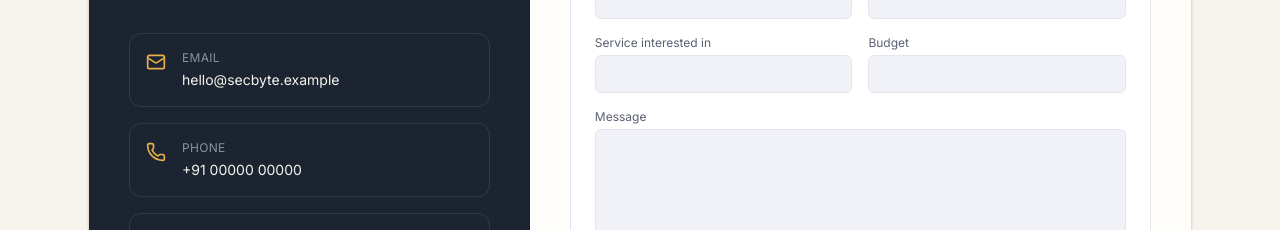
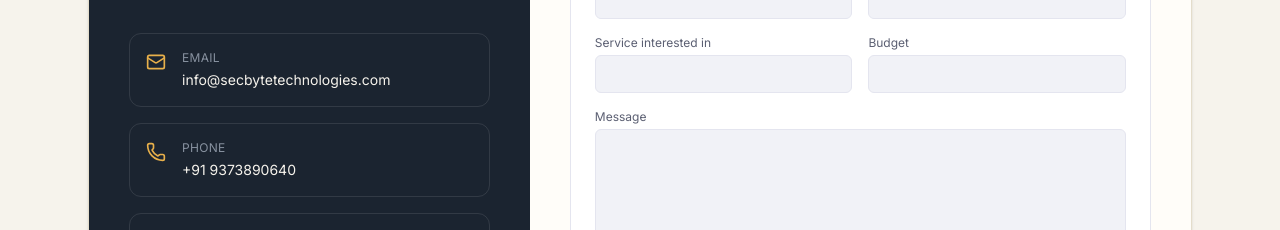
Before and after one commit to sakshipatange45/SECBYTE-Website, a React (Vite) app in the folder secbyte-website/frontend/: page /contact in a window 1280 px wide. Shown: the part 472-702 px from the top of the page. Built offline with nearby package versions, Linux system fonts and the light colour scheme; no server answers.

Commit message:
Update Contact.jsx

```diff
--- a/secbyte-website/frontend/src/pages/Contact.jsx
+++ b/secbyte-website/frontend/src/pages/Contact.jsx
@@ -68,7 +68,8 @@ export default function Contact() {
                 <Mail className="mt-0.5 h-5 w-5 shrink-0 text-[#E8B04B]" />
                 <div>
                   <p className="font-body text-xs uppercase tracking-wide text-[#8892A0]">Email</p>
-                  <p className="mt-1 font-body text-sm text-[#F6F3EC]">hello@secbyte.example</p>
+                  <p className="mt-1 font-body text-sm text-[#F6F3EC]">info@secbytetechnologies.com
+                  </p>
                 </div>
               </div>
 
@@ -76,7 +77,7 @@ export default function Contact() {
                 <Phone className="mt-0.5 h-5 w-5 shrink-0 text-[#E8B04B]" />
                 <div>
                   <p className="font-body text-xs uppercase tracking-wide text-[#8892A0]">Phone</p>
-                  <p className="mt-1 font-body text-sm text-[#F6F3EC]">+91 00000 00000</p>
+                  <p className="mt-1 font-body text-sm text-[#F6F3EC]">+91 9373890640</p>
                 </div>
               </div>
 
```
